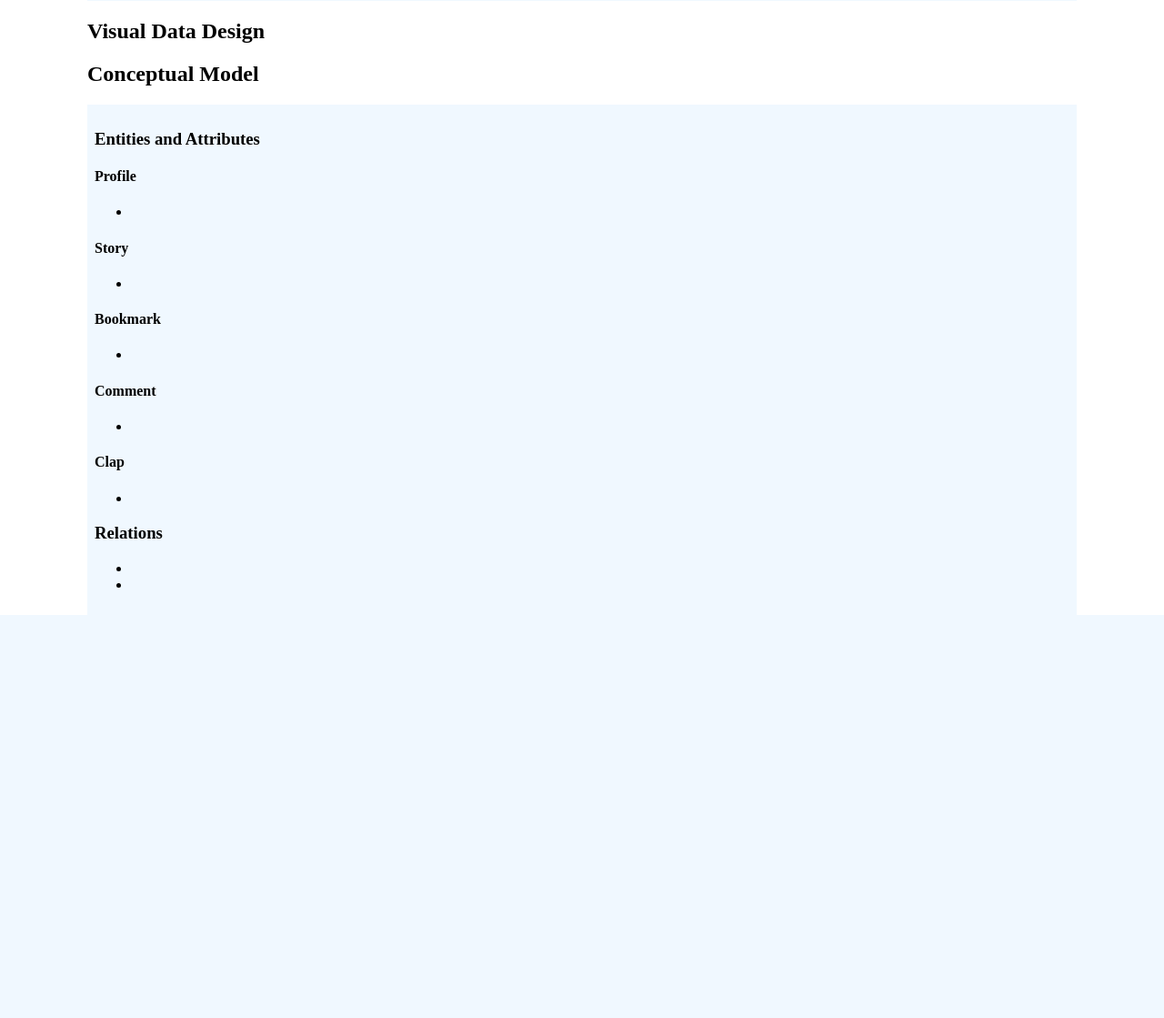
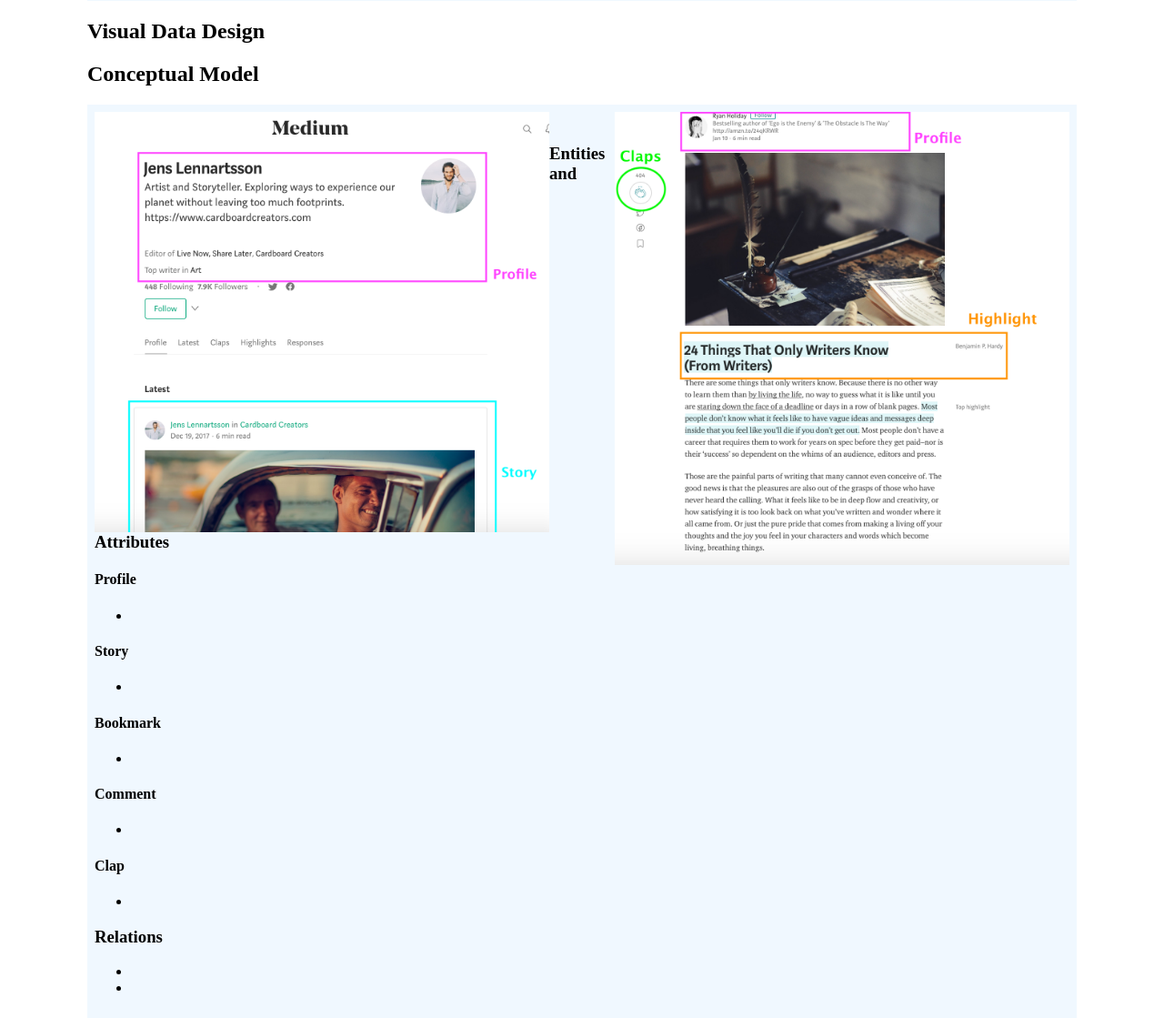
Before and after one commit to samanthaandrews/data-design, a PHP site: page / in a window 1280 px wide. Shown: the part 875-1994 px from the top of the page at 91% size. Before the commit the page ends 1551 px from the top, so only its background shows below. Run offline with PHP 8.4, Linux system fonts and the light colour scheme.

Commit message:
Added Medium profile images

```diff
--- a/index.html
+++ b/index.html
@@ -8,7 +8,7 @@
 	<body>
 		<h1>Data Design - Medium</h1>
 		<div class="persona">
-			<img src="woman-gloria-persona.jpeg" alt="Photo of Gloria" width="400" />
+			<img class="persona" src="woman-gloria-persona.jpeg" alt="Photo of Gloria" width="400" />
 		<h2>Persona</h2>
 		<p>Gloria Fisher</p>
 		<p>Woman</p>
@@ -39,6 +39,12 @@
 
 		<h2>Visual Data Design</h2>
 		<h2>Conceptual Model</h2>
+
+		<div>
+		<img class=conceptualmodel src="Medium-Profile-Image.png" alt="Medium Profile" width="500"/>
+			<img class=conceptualmodelstory src="Medium-Story-Image.png" alt="Medium Story" width="500"/>
+		</div>
+
 		<div>
 		<h3>Entities and Attributes</h3>
 			<h4>Profile</h4>
--- a/style.css
+++ b/style.css
@@ -8,8 +8,16 @@ div {background-color: aliceblue;
 
 }
 
-img {float: left;
+img.persona {float: left;
 		padding: 8px;
+
+}
+
+img.conceptualmodel {float: left;
+
+}
+
+img.conceptualmodelstory {float: right;
 
 }
 
```
Also changed, not shown: Medium-Profile-Image.png (added), Medium-Story-Image.png (added).
